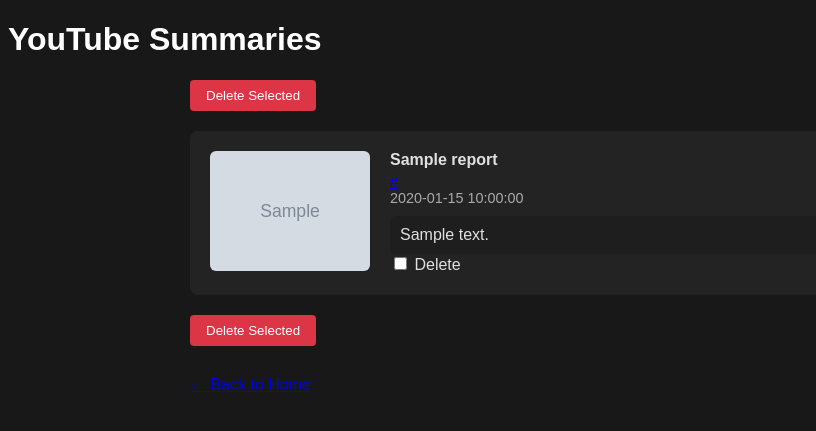
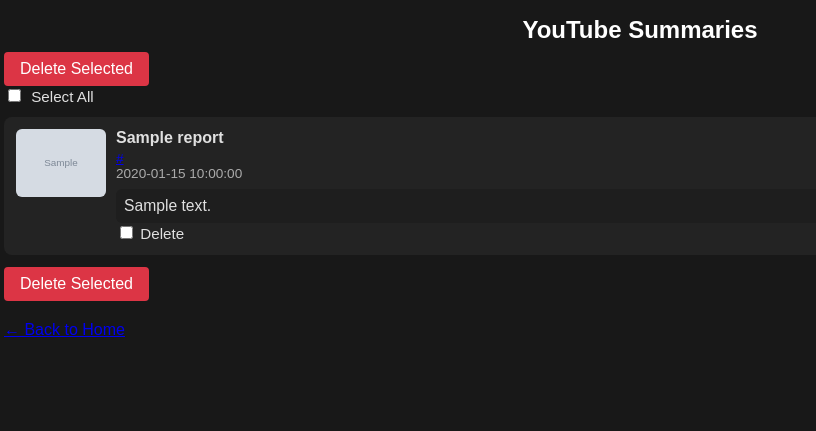
Before and after one commit to villa1337/ytSummarizer, a Flask app: template templates/reports.html in a window 1280 px wide. Shown: the top 431 px of the page, without its empty margins (0-816 px from the left). Run offline with Flask 3, Linux system fonts and the light colour scheme; the template is opened without the code that fills it: most values are stand-ins (such as "Sample title", 1, 10 or a date in 2020); grey boxes marked "Sample" are stand-in pictures.

Commit message:
Adding UI improvements and bug fixes

```diff
--- a/app.py
+++ b/app.py
@@ -9,6 +9,7 @@ import glob
 from flask import Flask, request, render_template, send_from_directory, redirect, url_for, flash
 from yt_dlp import YoutubeDL
 from helper import transcript_to_prompt
+from telegram_listener import add_to_queue
 
 # Configure logging
 logging.basicConfig(level=logging.DEBUG, format="%(asctime)s - %(levelname)s - %(message)s")
@@ -191,6 +192,20 @@ def reports():
             continue
     return render_template("reports.html", reports=reports, deleted=deleted, error=error)
 
+@app.route("/queue", methods=["POST"])
+def queue_url():
+    url = request.form.get("url") or (request.json and request.json.get("url"))
+    if not url:
+        error = "No URL provided."
+        return render_template("index.html", result=None, error=error)
+    added = add_to_queue(url)
+    if added:
+        msg = f"✅ Queued for async processing: {url}"
+        return render_template("index.html", result=msg, error=None)
+    else:
+        error = "URL already in queue."
+        return render_template("index.html", result=None, error=error)
+
 if __name__ == "__main__":
     logging.info("Starting Flask app...")
     app.run(host="0.0.0.0", port=8000, debug=True)
--- a/telegram_listener.py
+++ b/telegram_listener.py
@@ -80,3 +80,5 @@ def main():
 
 if __name__ == "__main__":
     main()
+
+__all__ = ["send_telegram_summary", "add_to_queue"]
--- a/templates/reports.html
+++ b/templates/reports.html
@@ -3,21 +3,28 @@
 <html>
 <head>
   <title>Reports - YouTube Summaries</title>
-  <meta name="viewport" content="width=device-width, initial-scale=1.0">
+  <meta name="viewport" content="width=device-width, initial-scale=1.0, maximum-scale=1.0, user-scalable=no">
   <style>
-    body { background: #181818; color: #e0e0e0; font-family: Arial, sans-serif; }
-    h1 { color: #fff; }
-    .report-list { max-width: 900px; margin: 0 auto; }
-    .report { background: #232323; border-radius: 8px; margin: 20px 0; padding: 20px; display: flex; align-items: flex-start; }
-    .thumb { margin-right: 20px; }
-    .thumb img { width: 160px; border-radius: 6px; }
-    .content { flex: 1; }
-    .summary { background: #1e1e1e; padding: 10px; border-radius: 6px; margin-top: 10px; white-space: pre-wrap; }
-    .meta { font-size: 0.9em; color: #aaa; margin-top: 5px; }
-    .delete-btn { background: #dc3545; color: #fff; border: none; padding: 8px 16px; border-radius: 4px; cursor: pointer; }
+    body { background: #181818; color: #e0e0e0; font-family: Arial, sans-serif; margin: 0; padding: 0; }
+    h1 { color: #fff; font-size: 1.5em; margin: 16px 0 8px 0; text-align: center; }
+    .report-list { max-width: 100vw; margin: 0 auto; padding: 0 4px; }
+    .report { background: #232323; border-radius: 8px; margin: 12px 0; padding: 12px; display: flex; flex-direction: row; align-items: flex-start; }
+    .thumb { margin-right: 10px; }
+    .thumb img { width: 90px; max-width: 25vw; border-radius: 6px; }
+    .content { flex: 1; min-width: 0; }
+    .summary { background: #1e1e1e; padding: 8px; border-radius: 6px; margin-top: 8px; white-space: pre-wrap; font-size: 0.98em; }
+    .meta { font-size: 0.85em; color: #aaa; margin-top: 4px; word-break: break-all; }
+    .delete-btn { background: #dc3545; color: #fff; border: none; padding: 8px 16px; border-radius: 4px; cursor: pointer; font-size: 1em; }
     .delete-btn:hover { background: #a71d2a; }
-    form { margin-bottom: 30px; }
+    form { margin-bottom: 20px; }
     .deleted { color: #28a745; margin-bottom: 10px; }
+    label { font-size: 0.95em; }
+    @media (max-width: 600px) {
+      .report { flex-direction: column; align-items: stretch; padding: 8px; }
+      .thumb { margin: 0 auto 8px auto; text-align: center; }
+      .thumb img { width: 100%; max-width: 90vw; }
+      .content { min-width: 0; }
+    }
   </style>
 </head>
 <body>
@@ -26,8 +33,11 @@
     {% if deleted %}
       <div class="deleted">Deleted: {{ deleted|join(', ') }}</div>
     {% endif %}
-    <form method="POST">
+    <form method="POST" id="delete-form">
       <button class="delete-btn" type="submit">Delete Selected</button>
+      <label style="display:block; margin-bottom:8px;">
+        <input type="checkbox" id="select-all" style="margin-right:6px;"> Select All
+      </label>
       {% for report in reports %}
         <div class="report">
           <div class="thumb">
@@ -51,6 +61,17 @@
       <button class="delete-btn" type="submit">Delete Selected</button>
     </form>
     <a href="/">&larr; Back to Home</a>
+    <script>
+      document.addEventListener('DOMContentLoaded', function() {
+        var selectAll = document.getElementById('select-all');
+        var checkboxes = document.querySelectorAll('input[type="checkbox"][name="delete"]');
+        if (selectAll) {
+          selectAll.addEventListener('change', function() {
+            checkboxes.forEach(function(cb) { cb.checked = selectAll.checked; });
+          });
+        }
+      });
+    </script>
   </div>
 </body>
 </html>
```
Also changed, not shown: templates/index.html (+32 -15 lines).
